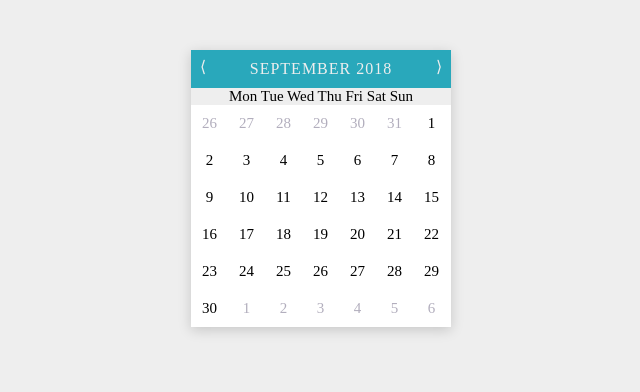
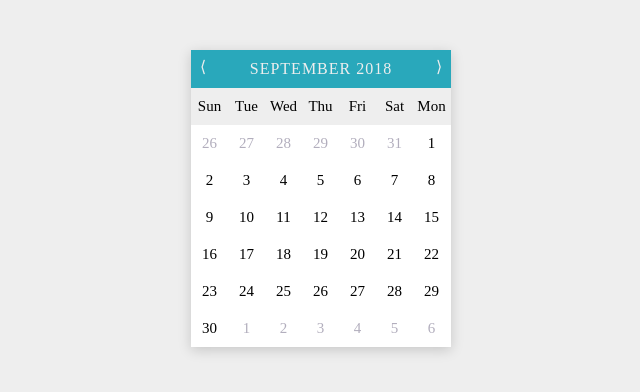
Before and after one commit to ChanwheKim/Calendar, a plain HTML site: page index.html in a window 1280 px wide. Shown: the whole page, without its empty margins (319-959 px from the left). Drawn offline with Linux system fonts and the light colour scheme.

Commit message:
fix: a bug fix

```diff
--- a/index.html
+++ b/index.html
@@ -16,15 +16,15 @@
             <span class="button right-button" id="next">&rang;</span>
         </div>
 
-        <div class="calendar__days">
-            <td>Mon</td>
+        <table class="calendar__days">
+            <td>Sun</td>
             <td>Tue</td>
             <td>Wed</td>
             <td>Thu</td>
             <td>Fri</td>
             <td>Sat</td>
-            <td>Sun</td>
-        </div>
+            <td>Mon</td>
+        </table>
 
         <div class="calendar__frame">
             <table class="calendar__frame--days">
```
